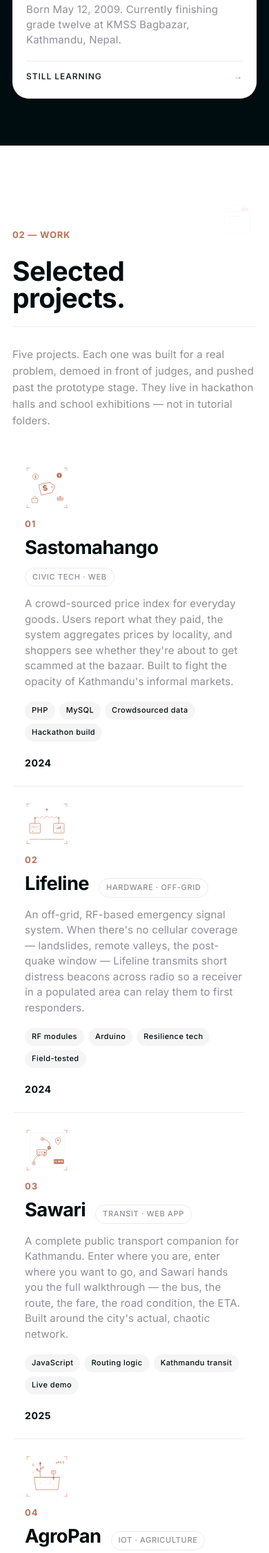
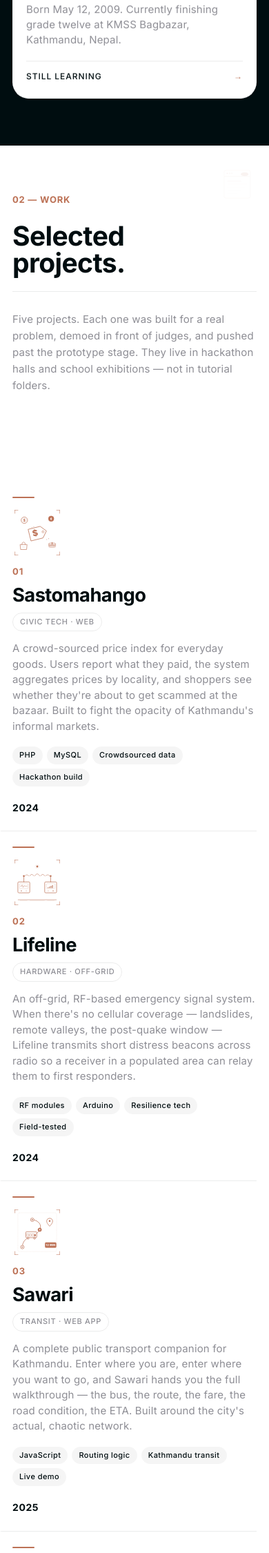
Before and after one commit to zenithkandel/test-3.1-pro, a PHP site: page / in a window 390 px wide. Shown: the part 2646-4897 px from the top of the page at 69% size. Run offline with PHP 8.4, Linux system fonts and the light colour scheme.

Commit message:
refactor: improve horizontal scroll layout and enhance project section styling

```diff
--- a/another/assets/css/sections.css
+++ b/another/assets/css/sections.css
@@ -222,18 +222,10 @@
     margin: 0;
 }
 
-.horizontal-scroll-sticky .section {
-    padding-top: 0;
-    padding-bottom: clamp(80px, 10vw, 140px);
-    margin-top: 0;
-    margin-bottom: 0;
-    width: 100%;
-}
-
 .horizontal-scroll-track {
     width: 100%;
     margin-top: clamp(30px, 5vw, 60px);
-    padding-bottom: 40px;
+    padding-bottom: clamp(60px, 8vw, 120px);
 }
 
 /* Progress bar at bottom of sticky viewport */
@@ -282,7 +274,18 @@
 }
 
 .project::before {
-    display: none;
+    content: '';
+    display: block;
+    width: clamp(32px, 3.4vw, 44px);
+    height: 2px;
+    background: var(--color-desert-sienna);
+    margin-bottom: 4px;
+    border-radius: var(--radius-pill);
+    transition: width var(--t-slow) var(--ease);
+}
+
+.project:hover::before {
+    width: clamp(56px, 5vw, 72px);
 }
 
 .project:hover {
@@ -310,7 +313,7 @@
 }
 
 .project__art {
-    width: clamp(64px, 6vw, 88px);
+    width: clamp(72px, 6.8vw, 100px);
     height: auto;
     flex-shrink: 0;
     transition: transform var(--t-slow) var(--ease);
@@ -336,13 +339,13 @@
 
 .project__head {
     display: flex;
-    align-items: baseline;
-    gap: 14px;
-    flex-wrap: wrap;
+    flex-direction: column;
+    align-items: flex-start;
+    gap: 10px;
 }
 
 .project__title {
-    font-size: clamp(28px, 3.4vw, 40px);
+    font-size: clamp(30px, 3.6vw, 42px);
     line-height: 1.05;
     font-weight: var(--weight-bold);
     letter-spacing: -0.02em;
--- a/another/assets/js/horizontal-scroll.js
+++ b/another/assets/js/horizontal-scroll.js
@@ -53,9 +53,14 @@
         maxTranslate = listWidth - containerWidth + (window.innerWidth * 0.08);
 
         if (maxTranslate > 0) {
-            // Section height = viewport height + horizontal travel distance
-            // This creates a 1:1 ratio of vertical scroll to horizontal movement
-            sectionHeight = maxTranslate + window.innerHeight;
+            // Measure the section header (the .section above the sticky) so the
+            // section height = header + sticky (100vh). The horizontal travel
+            // is then mapped onto the sticky pinning window, not onto dead
+            // scroll space after the sticky releases.
+            const headerEl = section.querySelector('.section');
+            const headerHeight = headerEl ? headerEl.offsetHeight : 0;
+
+            sectionHeight = headerHeight + window.innerHeight;
             section.style.height = `${sectionHeight}px`;
         } else {
             section.style.height = '';
@@ -68,13 +73,17 @@
 
         // Get the section's position relative to the viewport
         const sectionTop = section.getBoundingClientRect().top;
-        const availableScroll = sectionHeight - window.innerHeight;
+        const headerEl = section.querySelector('.section');
+        const headerHeight = headerEl ? headerEl.offsetHeight : 0;
 
         let progress = 0;
 
-        if (sectionTop <= 0 && availableScroll > 0) {
-            // How far we've scrolled past the section top
-            progress = Math.min(Math.max(-sectionTop / availableScroll, 0), 1);
+        if (sectionTop <= -headerHeight) {
+            // Progress is measured against the sticky pinning window (100vh),
+            // not against the raw horizontal travel distance. This way the
+            // horizontal scroll completes exactly while the sticky is pinned.
+            const scrollPastHeader = -sectionTop - headerHeight;
+            progress = Math.min(scrollPastHeader / window.innerHeight, 1);
         }
 
         // Apply the horizontal translation
--- a/another/index.html
+++ b/another/index.html
@@ -330,7 +330,6 @@
         class="surface surface--light horizontal-scroll-section"
         id="work"
       >
-        <div class="horizontal-scroll-sticky">
         <div class="section">
           <div class="section__head">
             <div class="section__head-left">
@@ -358,7 +357,9 @@
               folders.
             </p>
           </div>
+        </div>
 
+        <div class="horizontal-scroll-sticky">
           <div class="horizontal-scroll-track">
               <ol class="project-list" role="list">
                 <li class="project" data-reveal>
@@ -488,7 +489,6 @@
                   <div class="project__year">2025</div>
                 </li>
               </ol>
-            </div>
             </div>
           </div>
       </section>
```
Lines whose indentation alone changed are shown as unchanged.
